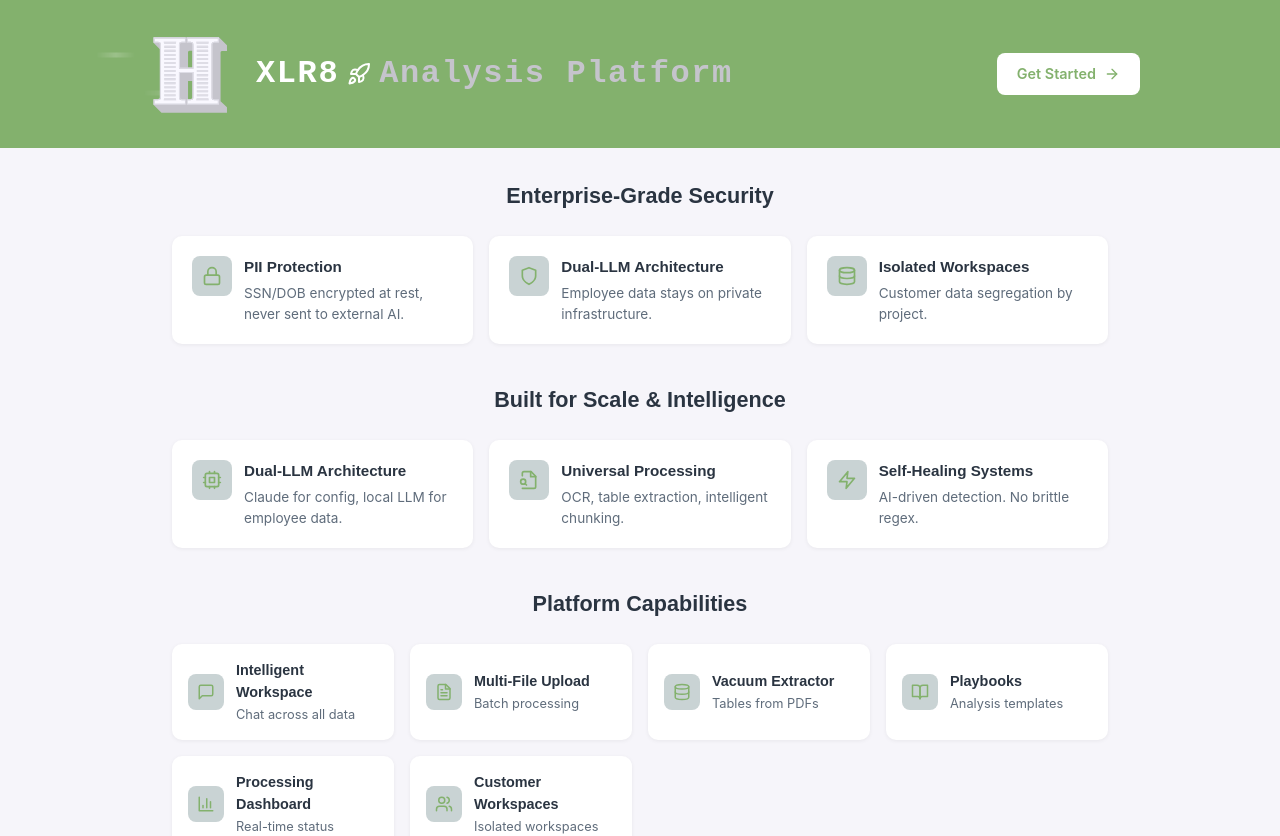
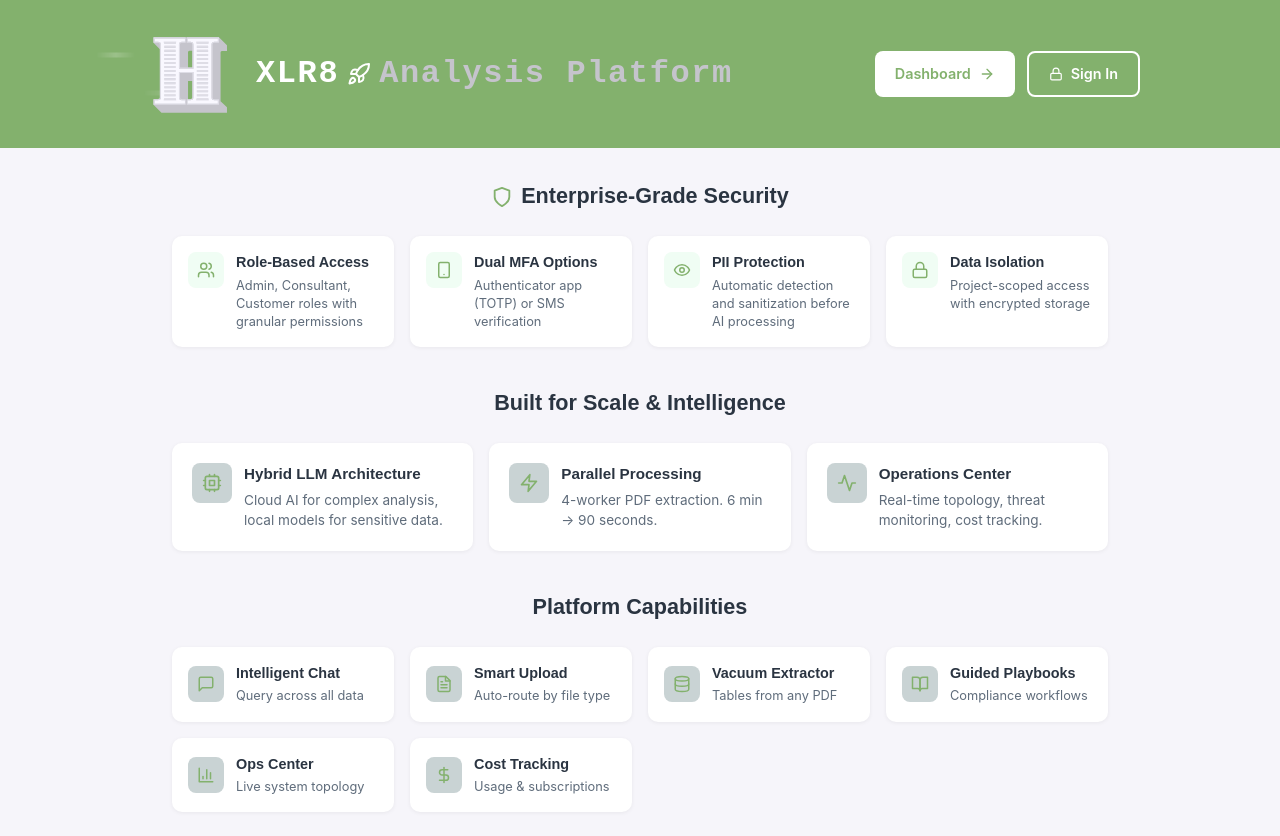
Before and after one commit to scottshowers/xlr8, a React (Vite) app in the folder frontend/: page / in a window 1280 px wide. Shown: the top 836 px of the page. Built offline with nearby package versions, Linux system fonts and the light colour scheme; no server answers.

Commit message:
Update Landing.jsx

```diff
--- a/frontend/src/pages/Landing.jsx
+++ b/frontend/src/pages/Landing.jsx
@@ -12,7 +12,11 @@ import {
   BarChart3,
   Users,
   ArrowRight,
-  Rocket
+  Rocket,
+  Eye,
+  DollarSign,
+  Smartphone,
+  Activity
 } from 'lucide-react'
 
 // Brand Colors
@@ -181,20 +185,36 @@ export default function Landing() {
                 textDecoration: 'none'
               }}
             >
-              Get Started
+              Dashboard
               <ArrowRight style={{ width: 16, height: 16 }} />
+            </Link>
+            <Link
+              to="/login"
+              style={{
+                display: 'inline-flex',
+                alignItems: 'center',
+                gap: '0.5rem',
+                padding: '0.625rem 1.25rem',
+                background: 'transparent',
+                color: 'white',
+                border: '2px solid white',
+                borderRadius: '8px',
+                fontSize: '0.9rem',
+                fontWeight: '600',
+                textDecoration: 'none'
+              }}
+            >
+              <Lock style={{ width: 14, height: 14 }} />
+              Sign In
             </Link>
           </div>
         </div>
       </div>
 
       {/* Main Content */}
-      <div style={{
-        maxWidth: '1000px',
-        margin: '0 auto',
-        padding: '2rem'
-      }}>
-        {/* Security Section */}
+      <div style={{ maxWidth: '1000px', margin: '0 auto', padding: '2rem' }}>
+
+        {/* Security First Section */}
         <section style={{ marginBottom: '2.5rem' }}>
           <div style={{ textAlign: 'center', marginBottom: '1.5rem' }}>
             <h2 style={{
@@ -203,33 +223,36 @@ export default function Landing() {
               fontWeight: '700',
               color: COLORS.text
             }}>
+              <Shield style={{ width: 22, height: 22, display: 'inline', verticalAlign: 'middle', marginRight: '0.5rem', color: COLORS.grassGreen }} />
               Enterprise-Grade Security
             </h2>
           </div>
 
           <div style={{
             display: 'grid',
-            gridTemplateColumns: 'repeat(auto-fit, minmax(200px, 1fr))',
+            gridTemplateColumns: 'repeat(auto-fit, minmax(220px, 1fr))',
             gap: '1rem'
           }}>
             {[
-              { icon: <Lock style={{ width: 20, height: 20 }} />, title: 'PII Protection', desc: 'SSN/DOB encrypted at rest, never sent to external AI.' },
-              { icon: <Shield style={{ width: 20, height: 20 }} />, title: 'Dual-LLM Architecture', desc: 'Employee data stays on private infrastructure.' },
-              { icon: <Database style={{ width: 20, height: 20 }} />, title: 'Isolated Workspaces', desc: 'Customer data segregation by project.' }
+              { icon: <Users style={{ width: 18, height: 18 }} />, title: 'Role-Based Access', desc: 'Admin, Consultant, Customer roles with granular permissions' },
+              { icon: <Smartphone style={{ width: 18, height: 18 }} />, title: 'Dual MFA Options', desc: 'Authenticator app (TOTP) or SMS verification' },
+              { icon: <Eye style={{ width: 18, height: 18 }} />, title: 'PII Protection', desc: 'Automatic detection and sanitization before AI processing' },
+              { icon: <Lock style={{ width: 18, height: 18 }} />, title: 'Data Isolation', desc: 'Project-scoped access with encrypted storage' }
             ].map((item, idx) => (
               <div key={idx} style={{
                 background: 'white',
                 borderRadius: '10px',
-                padding: '1.25rem',
+                padding: '1rem',
                 boxShadow: '0 1px 4px rgba(0,0,0,0.06)',
                 display: 'flex',
+                alignItems: 'flex-start',
                 gap: '0.75rem'
               }}>
                 <div style={{
                   flexShrink: 0,
-                  width: '40px',
-                  height: '40px',
-                  background: COLORS.iceFlow,
+                  width: '36px',
+                  height: '36px',
+                  background: '#f0fdf4',
                   borderRadius: '8px',
                   display: 'flex',
                   alignItems: 'center',
@@ -239,10 +262,10 @@ export default function Landing() {
                   {item.icon}
                 </div>
                 <div>
-                  <h3 style={{ fontFamily: "'Sora', sans-serif", fontSize: '0.95rem', fontWeight: '600', color: COLORS.text, marginBottom: '0.25rem' }}>
+                  <h3 style={{ fontFamily: "'Sora', sans-serif", fontSize: '0.9rem', fontWeight: '600', color: COLORS.text, marginBottom: '0.2rem' }}>
                     {item.title}
                   </h3>
-                  <p style={{ fontSize: '0.85rem', color: COLORS.textLight, lineHeight: 1.5, margin: 0 }}>
+                  <p style={{ fontSize: '0.8rem', color: COLORS.textLight, lineHeight: 1.4, margin: 0 }}>
                     {item.desc}
                   </p>
                 </div>
@@ -270,9 +293,9 @@ export default function Landing() {
             gap: '1rem'
           }}>
             {[
-              { icon: <Cpu style={{ width: 20, height: 20 }} />, title: 'Dual-LLM Architecture', desc: 'Claude for config, local LLM for employee data.' },
-              { icon: <FileSearch style={{ width: 20, height: 20 }} />, title: 'Universal Processing', desc: 'OCR, table extraction, intelligent chunking.' },
-              { icon: <Zap style={{ width: 20, height: 20 }} />, title: 'Self-Healing Systems', desc: 'AI-driven detection. No brittle regex.' }
+              { icon: <Cpu style={{ width: 20, height: 20 }} />, title: 'Hybrid LLM Architecture', desc: 'Cloud AI for complex analysis, local models for sensitive data.' },
+              { icon: <Zap style={{ width: 20, height: 20 }} />, title: 'Parallel Processing', desc: '4-worker PDF extraction. 6 min → 90 seconds.' },
+              { icon: <Activity style={{ width: 20, height: 20 }} />, title: 'Operations Center', desc: 'Real-time topology, threat monitoring, cost tracking.' }
             ].map((item, idx) => (
               <div key={idx} style={{
                 background: 'white',
@@ -327,12 +350,12 @@ export default function Landing() {
             gap: '1rem'
           }}>
             {[
-              { icon: <MessageSquare style={{ width: 18, height: 18 }} />, title: 'Intelligent Workspace', desc: 'Chat across all data' },
-              { icon: <FileText style={{ width: 18, height: 18 }} />, title: 'Multi-File Upload', desc: 'Batch processing' },
-              { icon: <Database style={{ width: 18, height: 18 }} />, title: 'Vacuum Extractor', desc: 'Tables from PDFs' },
-              { icon: <BookOpen style={{ width: 18, height: 18 }} />, title: 'Playbooks', desc: 'Analysis templates' },
-              { icon: <BarChart3 style={{ width: 18, height: 18 }} />, title: 'Processing Dashboard', desc: 'Real-time status' },
-              { icon: <Users style={{ width: 18, height: 18 }} />, title: 'Customer Workspaces', desc: 'Isolated workspaces' }
+              { icon: <MessageSquare style={{ width: 18, height: 18 }} />, title: 'Intelligent Chat', desc: 'Query across all data' },
+              { icon: <FileText style={{ width: 18, height: 18 }} />, title: 'Smart Upload', desc: 'Auto-route by file type' },
+              { icon: <Database style={{ width: 18, height: 18 }} />, title: 'Vacuum Extractor', desc: 'Tables from any PDF' },
+              { icon: <BookOpen style={{ width: 18, height: 18 }} />, title: 'Guided Playbooks', desc: 'Compliance workflows' },
+              { icon: <BarChart3 style={{ width: 18, height: 18 }} />, title: 'Ops Center', desc: 'Live system topology' },
+              { icon: <DollarSign style={{ width: 18, height: 18 }} />, title: 'Cost Tracking', desc: 'Usage & subscriptions' }
             ].map((feature, idx) => (
               <div key={idx} style={{
                 background: 'white',
```
